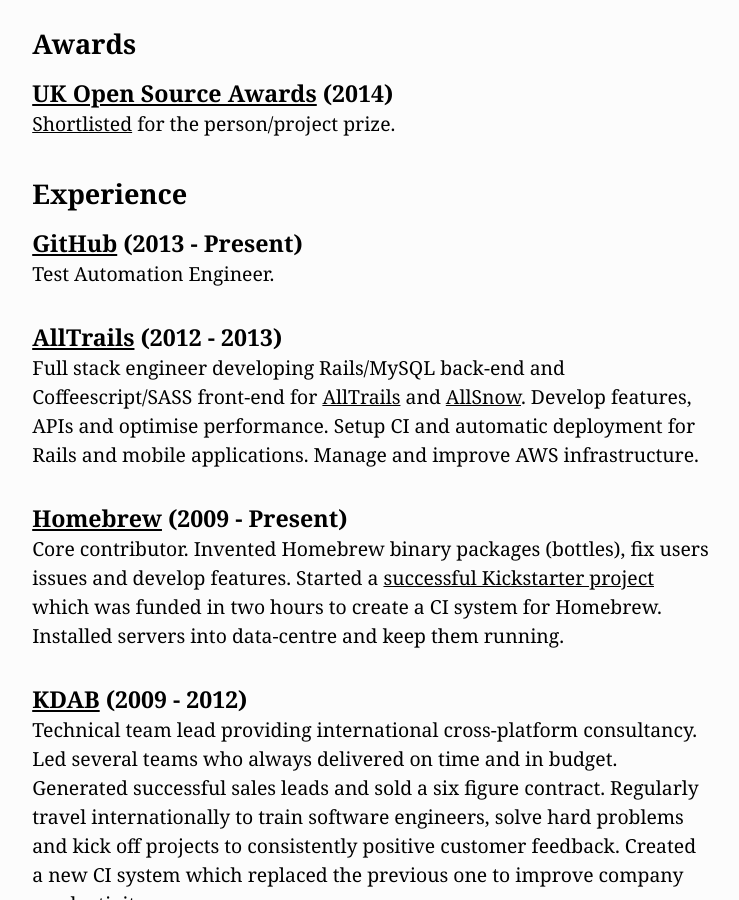
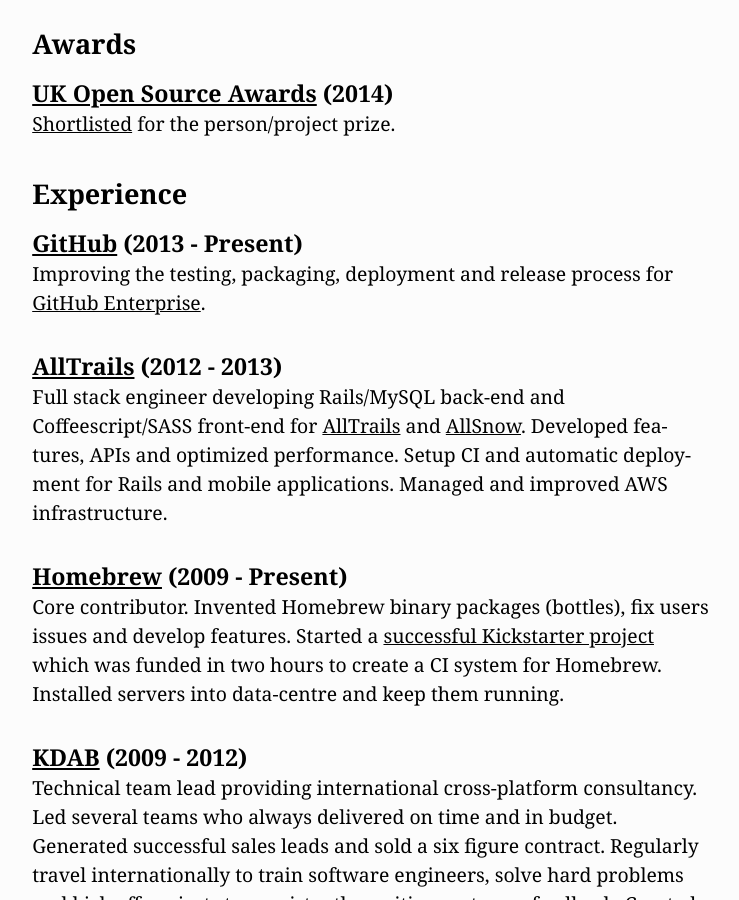
Before and after one commit to MikeMcQuaid/mikemcquaid.com, a Jekyll site: the page built from cv.markdown, in a window 1280 px wide and 900 px high, scrolled down 1685 px. Shown: the whole window, without its empty margins (269-1008 px from the left). Built offline with Jekyll 4.4.1, drawn with Linux system fonts in a browser that asks for light colours; Markdown is read by kramdown in place of the engine named in the settings.

Commit message:
cv: change AllTrails tense, describe GitHub.

```diff
--- a/cv.markdown
+++ b/cv.markdown
@@ -49,10 +49,10 @@
 
 ### Experience
 #### [GitHub](http://github.com/) (2013 - Present)
-Test Automation Engineer.
+Improving the testing, packaging, deployment and release process for [GitHub Enterprise](https://enterprise.github.com).
 
 #### [AllTrails](http://alltrails.com/) (2012 - 2013)
-Full stack engineer developing Rails/MySQL back-end and Coffeescript/SASS front-end for [AllTrails](http://alltrails.com/) and [AllSnow](http://allsnow.com). Develop features, APIs and optimise performance. Setup CI and automatic deployment for Rails and mobile applications. Manage and improve AWS infrastructure.
+Full stack engineer developing Rails/MySQL back-end and Coffeescript/SASS front-end for [AllTrails](http://alltrails.com/) and [AllSnow](http://allsnow.com). Developed features, APIs and optimized performance. Setup CI and automatic deployment for Rails and mobile applications. Managed and improved AWS infrastructure.
 
 #### [Homebrew](https://github.com/Homebrew/homebrew/) (2009 - Present)
 Core contributor. Invented Homebrew binary packages (bottles), fix users issues and develop features. Started a [successful Kickstarter project](http://www.kickstarter.com/projects/homebrew/brew-test-bot) which was funded in two hours to create a CI system for Homebrew. Installed servers into data-centre and keep them running.
```
